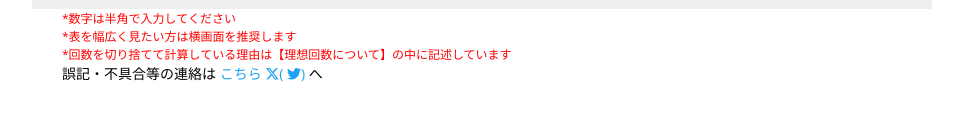
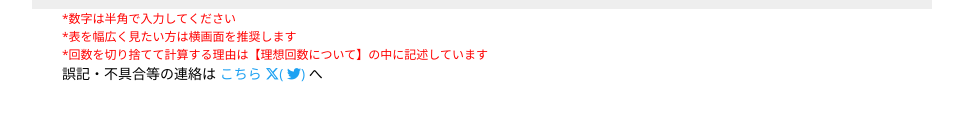
Before and after one commit to shida23/ngfr-rankexp, a plain HTML site: page index.html in a window 1280 px wide. Shown: the part 344-464 px from the top of the page, without its empty margins (158-1121 px from the left). Drawn offline with nearby package versions, Linux system fonts and the light colour scheme.

Commit message:
Update index.html

```diff
--- a/index.html
+++ b/index.html
@@ -123,7 +123,7 @@
     <div class="attention">
       <p>数字は半角で入力してください</p>
       <p>表を幅広く見たい方は横画面を推奨します</p>
-      <p>回数を切り捨てて計算している理由は【理想回数について】の中に記述しています</p>
+      <p>回数を切り捨てて計算する理由は【理想回数について】の中に記述しています</p>
     </div>
     <div class="twitter">誤記・不具合等の連絡は
       <a href="https://x.com/shida_23_" target="_blank">こちら
```
